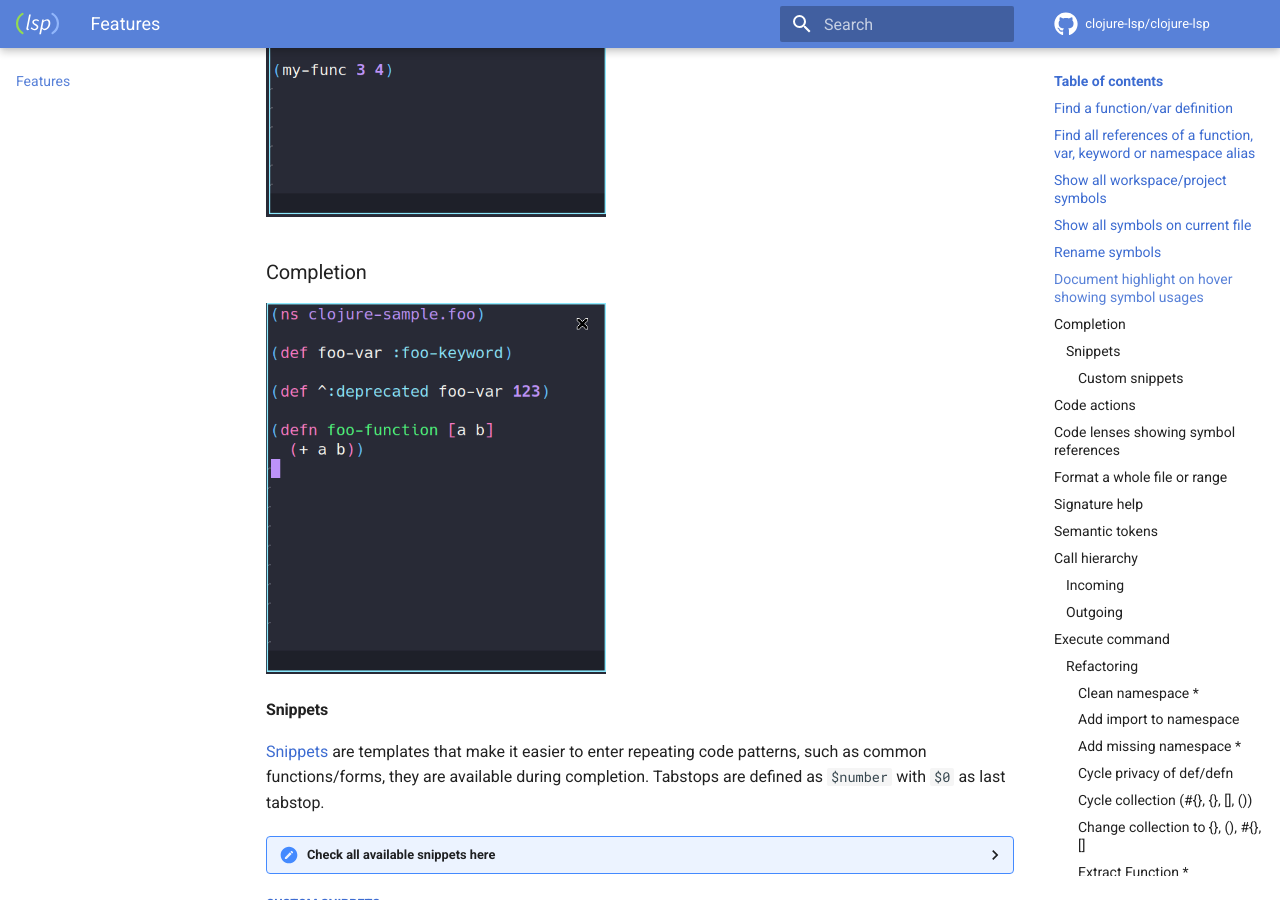
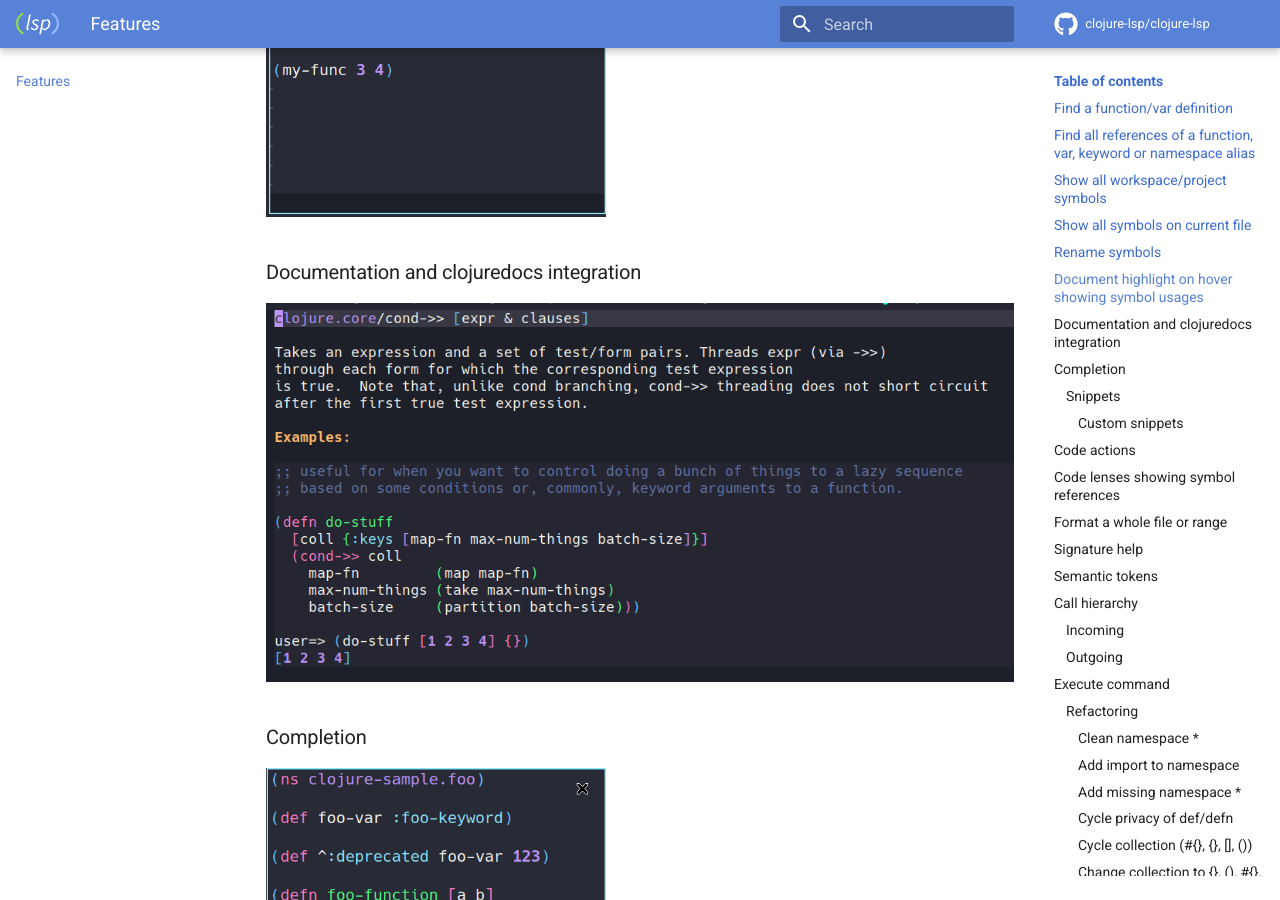
Before and after one commit to clojure-lsp/clojure-lsp, an MkDocs documentation site: the page built from docs/features.md, in a window 1280 px wide and 900 px high, scrolled down 2674 px. Built offline with MkDocs 1.6.1 and Material for MkDocs 9.7.7, drawn with Linux system fonts in a browser that asks for light colours; comment, search, counter and statistics services are not loaded.

Commit message:
Add [clojuredocs](https://clojuredocs.org/) information during symbol hover
Fixes #571

```diff
--- a/docs/features.md
+++ b/docs/features.md
@@ -25,6 +25,10 @@ Above you can find all available features that clojure-lsp provide with examples
 ### Document highlight on hover showing symbol usages
 
 <img src="../images/features/document-highlight.gif" width=340>
+
+### Documentation and clojuredocs integration
+
+<img src="../images/features/hover-clojuredocs.png">
 
 ### Completion
 
```
Also changed, not shown: CHANGELOG.md (+1 -0 lines), docs/settings.md (+2 -1 lines), docs/images/features/hover-clojuredocs.png (added), 4 other files.
